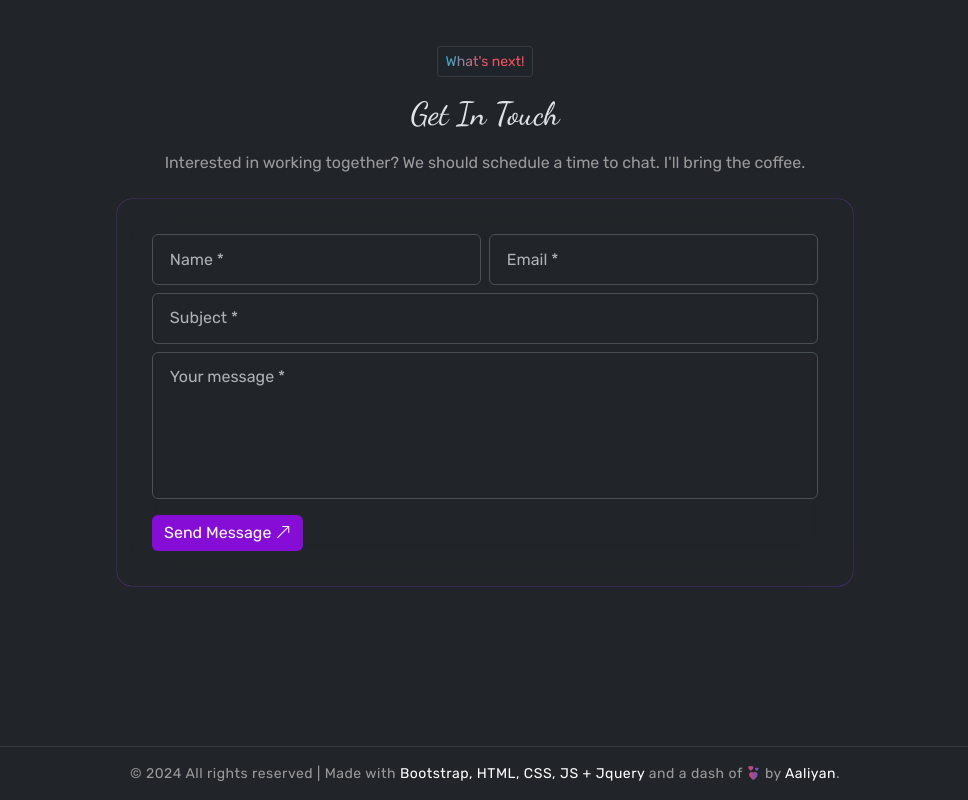
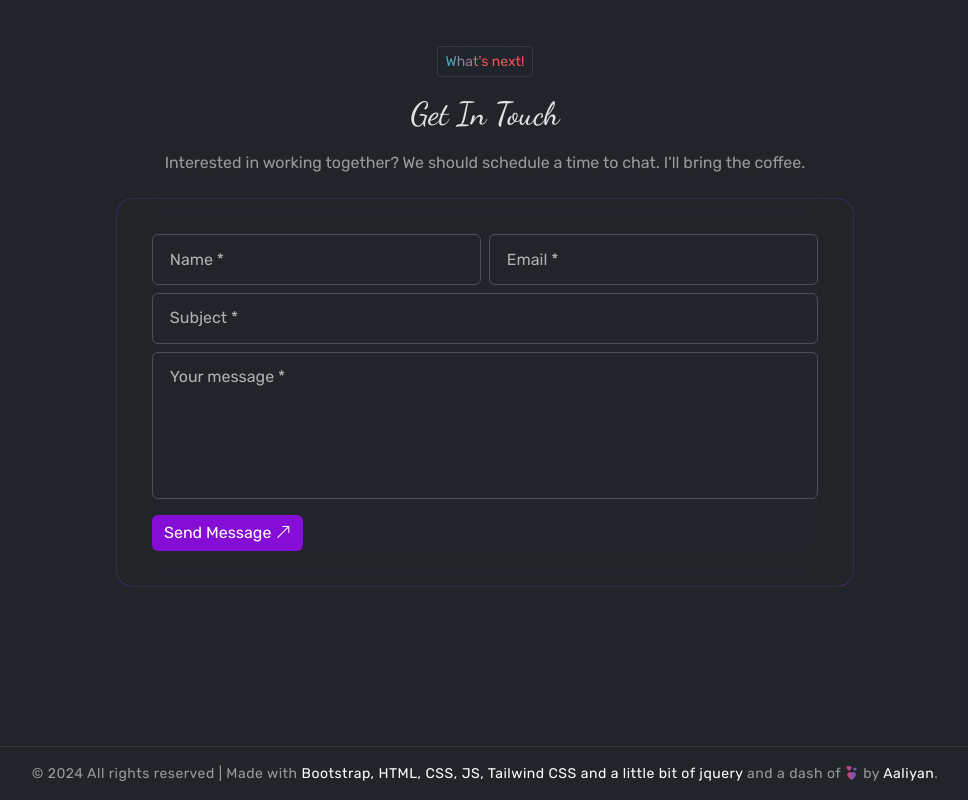
Before and after one commit to SkipScaped/Aaliyans_Portfolio, a plain HTML site: page index.html in a window 1280 px wide. Shown: the part 4131-4931 px from the top of the page, without its empty margins (155-1123 px from the left). Drawn offline with Linux system fonts and the light colour scheme.

Commit message:
Update index.html

```diff
--- a/index.html
+++ b/index.html
@@ -322,7 +322,7 @@
     <!-- Footer -->
     <footer id="footer">
         <div class="container">
-            <p class="text-center copyright-text"> &copy; 2024 All rights reserved | Made with <span>Bootstrap, HTML, CSS, JS + Jquery</span> and a dash of <span class="heart-icon"><i class="bi bi-hearts"></i></span> by <span>Aaliyan</span>.</p>
+            <p class="text-center copyright-text"> &copy; 2024 All rights reserved | Made with <span>Bootstrap, HTML, CSS, JS, Tailwind CSS and a little bit of jquery </span> and a dash of <span class="heart-icon"><i class="bi bi-hearts"></i></span> by <span>Aaliyan</span>.</p>
         </div>
     </footer>
 
```
